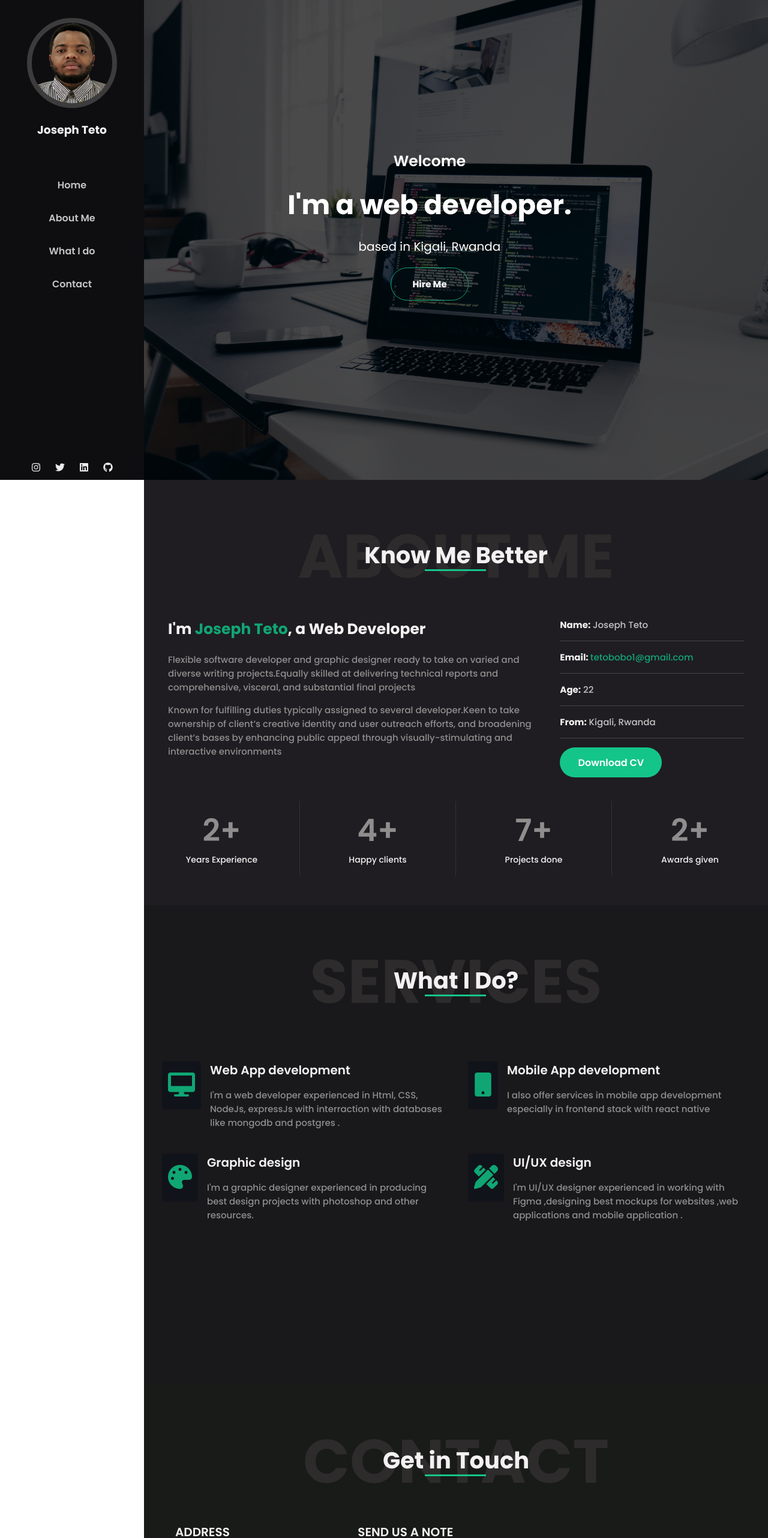
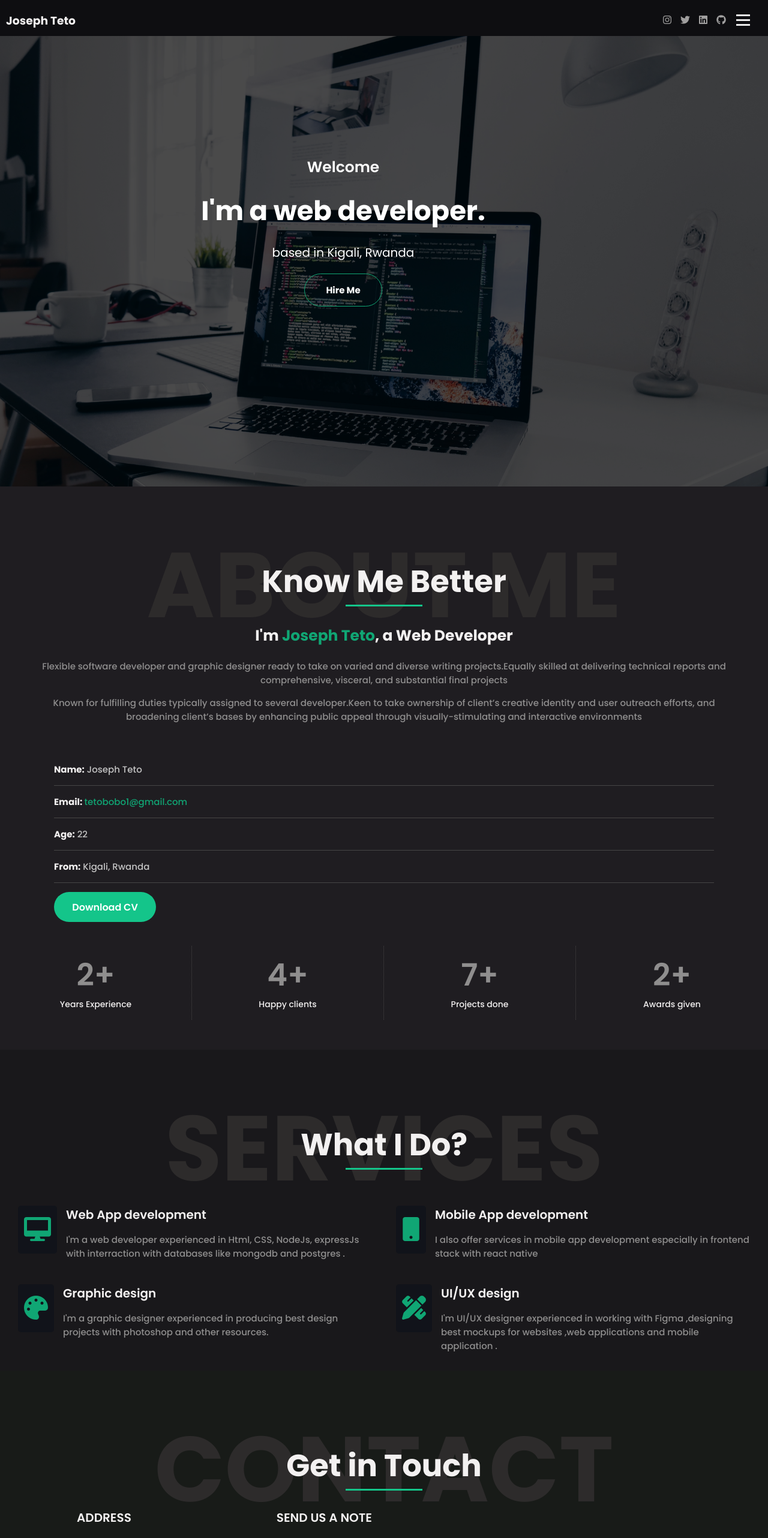
Before and after one commit to MC-Knight/Mc-Knight.github, a plain HTML site: page index.html in a window 1280 px wide. Shown: the top 2564 px of the page at 60% size. Drawn offline with Linux system fonts and the light colour scheme.

Commit message:
responsive

```diff
--- a/main.css
+++ b/main.css
@@ -644,3 +644,307 @@
 }
 
 /* Contact section end */
+
+
+@media only screen and (max-device-width:867px){
+    /* Home section */
+
+    #HomeSection {
+        display:flex;
+        flex-direction: row;
+        position:relative;
+    }
+
+    #HomeSection .sidebar {
+        position:fixed;
+        background: #0e0e11;
+        width:100%;
+        height:60px;
+        z-index: 1;
+    }
+
+    #HomeSection .sidebar .profile-picture{
+        display: none;
+    }
+
+
+    #HomeSection .sidebar h3 {
+        color:#f3f1f1;
+        margin-top:-10px;
+        margin-left: 10px;
+        text-align: left;
+    }
+
+    #HomeSection .sidebar ul{
+        position: absolute;
+        right:0px;
+        top:60px;
+        height:auto;
+        width:100%;
+        display: flex;
+        flex-direction: column;
+        background-color: #000;
+        opacity:95%;
+        padding: 10px;
+        transform: translateY(-160%);
+        transition:  0.5s ;
+    }
+
+    #HomeSection .sidebar ul.nav-active{
+        transform: translateY(0%);
+    }
+
+    #HomeSection .sidebar ul li {
+        border-bottom: 1px solid #3a3939;
+        text-align: left;
+        font-size: 15px;
+        padding:10px 0px;
+    }
+
+    #HomeSection .sidebar ul li:last-child{
+        border:none;
+    }
+
+    #HomeSection .sidebar .social-media {
+        position: relative;
+        justify-content:right;
+        margin-top:-80px;
+        margin-right:50px ;
+    }
+
+    #HomeSection .sidebar .social-media a{
+        height: 20px;
+        width:20px;
+        background-color: #0e0e11;
+        padding: 0px;
+        margin:5px;
+        color:#a09f9f;
+    }
+
+    #HomeSection .sidebar .burger {
+        display: block;
+        cursor:pointer;
+        margin-top:5px;
+        margin-left: 5px;
+    }
+
+    .toggle .line1 {
+        transform: rotate(-45deg) translate(-5px,6px);
+    }
+
+    .toggle .line2 {
+        opacity: 0;
+    }
+
+    .toggle .line3 {
+        transform: rotate(45deg) translate(-5px,-6px);
+    }
+
+    #HomeSection .main-content{
+        margin-top: 60px;
+        margin-left: 0px;
+        background:rgba(0, 0, 0, 0.7) url(./images/bg.jpg) no-repeat;
+        background-blend-mode: darken;
+        background-size: cover;
+        width:100%;
+        height:100%;
+        padding-bottom: 300px;
+    }
+
+    #HomeSection .main-content .centering{
+        margin-top: 200px;
+        margin-right:0px;
+        color:#fff;
+        display:flex;
+        flex-direction: column;
+        align-items: center;
+    }
+
+
+    /* About me section */
+
+    #about {
+        margin-left:0px;
+        width:100%;
+    }
+
+    #about .header .background {
+       font-size:12vw;
+    }
+
+    #about .header .over {
+        font-size:4vw;
+        margin:5.5% 30%;
+    }
+
+
+    #about .header .line{
+        width:10vw;
+        margin:11.5% 45%;
+    }
+
+
+    #about .middle{
+        flex-direction: column;
+    }
+
+
+    #about .middle .main{
+        text-align: center;
+        padding: 0px 20px;
+    }
+
+    #about .middle .credentials{
+        margin:50px 70px 0px 70px;
+        padding: 0px 20px;
+
+    }
+
+    /* What I Do section */
+
+    #whatIdo {
+        margin-left:0px;
+        width:100%;
+        height:100%;
+    }
+
+    #whatIdo .header .background {
+        font-size:12vw;
+    }
+
+    #whatIdo .header .over {
+         font-size:4vw;
+         margin:5.5% 30%;
+    }
+
+
+    #whatIdo .header .line{
+         width:10vw;
+         margin:11.5% 45%;
+    }
+
+
+    /* resume I Do section */
+
+    #resume {
+        margin-left:0px;
+        width:100%;
+        height:100%;
+    }
+
+    #resume .header .background {
+        font-size:12vw;
+    }
+
+    #resume .header .over {
+         font-size:4vw;
+         margin:5.5% 30%;
+    }
+
+
+    #resume .header .line{
+         width:10vw;
+         margin:11.5% 45%;
+    }
+
+    /* contact I Do section */
+
+    #contact {
+        margin-left:0px;
+        width:100%;
+        height:100%;
+    }
+
+    #contact .header .background {
+        font-size:12vw;
+    }
+
+    #contact .header .over {
+         font-size:4vw;
+         margin:5.5% 30%;
+    }
+
+
+    #contact .header .line{
+         width:10vw;
+         margin:11.5% 45%;
+    }
+
+    #contact .middle {
+        margin:0% 10%;
+    }
+
+    #contact .middle .right .input input {
+        width: 100%;
+    }
+}
+
+@media only screen and (max-device-width:480px){
+    /* about section */
+
+    #about .middle .main{
+        margin:0px 5px;
+        padding:0px;
+    }
+
+    #about .middle .credentials{
+        margin:50px 0px 0px 0px;
+    }
+
+    /* whatIdo section */
+
+    #whatIdo .middle {
+        grid-template-columns: 1fr;
+    }
+
+    /* resume section */
+
+    #resume .middle {
+        flex-direction: column;
+        margin:0px;
+    }
+
+    #resume .bottom .progressbar{
+        flex-direction: column;
+        margin:0px;
+
+    }
+
+    #resume .bottom .progressbar .left{
+        width: 100%;
+        margin: 0px;
+    }
+
+    #resume .bottom .progressbar .right{
+        width: 100%;
+        margin:0px;
+
+    }
+
+    /* contact section */
+
+    #contact .middle {
+        display:flex;
+        flex-direction: column;
+        margin: 0px 10px;
+        padding-bottom: 50px;
+    }
+
+    #contact .middle .right{
+        order:1;
+        margin:0px;
+        text-align: center;
+    }
+
+    #contact .middle .left{
+        order:2;
+        align-self: center;
+        text-align: center;
+        margin-left:50px;
+    }
+
+    #contact .middle .right .input .btn {
+        margin-left: 0%;
+        margin-bottom:50px;
+    }
+}
```
